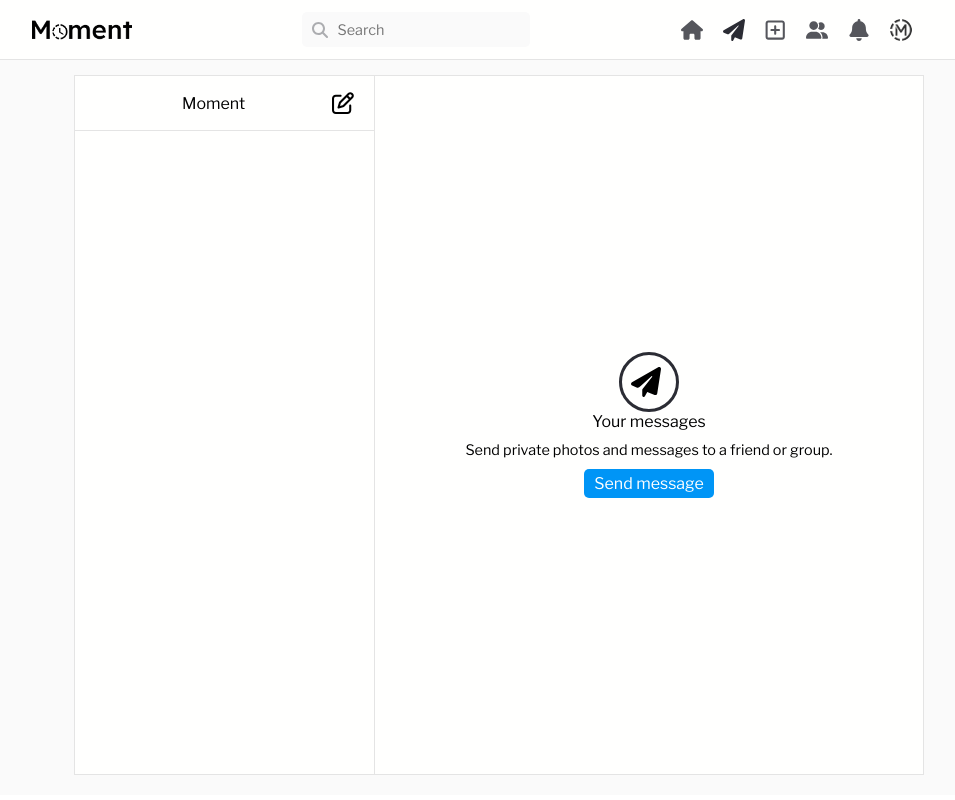
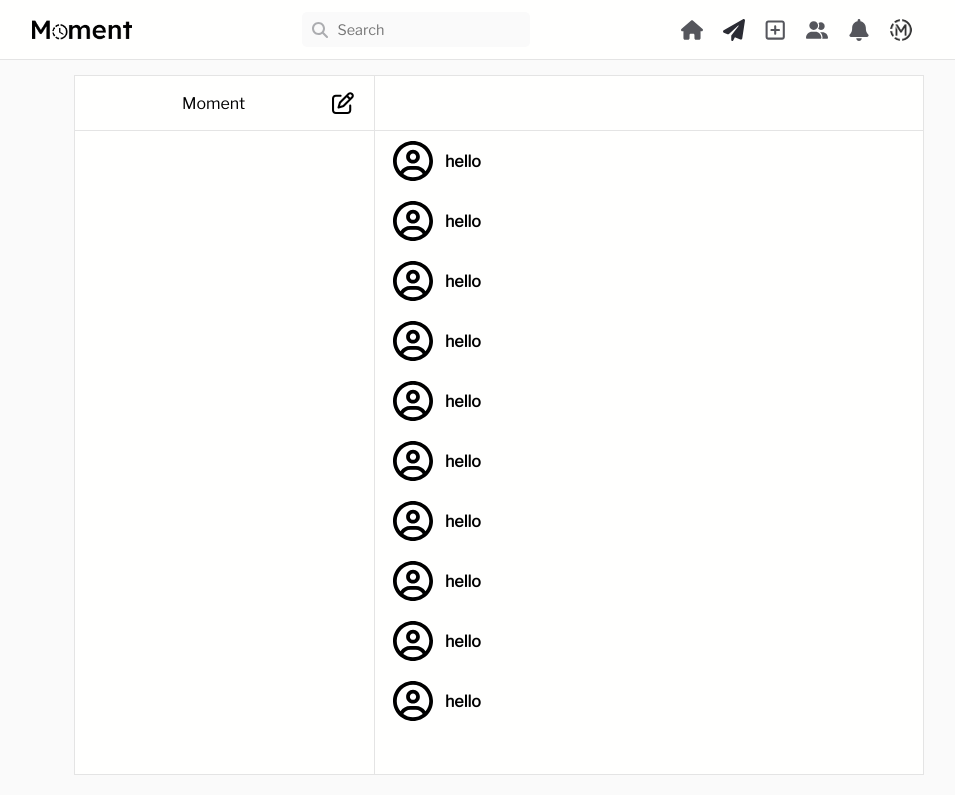
Before and after one commit to NRK-group/Moment, a React (Vite) app in the folder frontend/: page /messages in a window 1280 px wide. Shown: the whole page, without its empty margins (141-1096 px from the left). Built offline with nearby package versions, Linux system fonts and the light colour scheme.

Commit message:
add layout for the message container

```diff
--- a/frontend/src/features/Chat/Chat.css
+++ b/frontend/src/features/Chat/Chat.css
@@ -63,17 +63,7 @@
     padding-right: 5px;
     border: 3px solid var(--border-color);
 }
-.sendMessageBoxContainer {
-    display: flex;
-    flex-direction: column;
-    align-items: center;
-    text-align: center;
-}
-.sendMessageBoxContainer :nth-child(3) {
-    font-size: var(--tertiary-font-size);
-    color: var(--sedheading-color);
-    margin: 10px 0;
-}
+
 @media only screen and (min-width: 601px) {
     .chatBox {
         border: 1px solid var(--terheading-color);
--- a/frontend/src/features/Chat/Chat.jsx
+++ b/frontend/src/features/Chat/Chat.jsx
@@ -1,8 +1,9 @@
 import './Chat.css';
 import Body from '../../components/Body/Body';
 import Card from '../../components/card/Card';
-import SendMessageBox from './components/SendMessageBox';
+import SendMessageBox from '../Messages/components/SendMessageBox';
 import { ChatUsersContainer } from './components/chatUsersContainer';
+import { Messages } from '../Messages/Messages';
 const Chat = ({ bodyStyleName, cardStyleName }) => {
     let users = [];
     let currentUserName = 'Moment';
@@ -39,9 +40,7 @@ const Chat = ({ bodyStyleName, cardStyleName }) => {
                                 users={users}
                                 currentUserName={currentUserName}
                             />
-                            <div className='sendMessageContainer'>
-                                <SendMessageBox />
-                            </div>
+                            <Messages />
                         </div>
                     </div>
                 )}
--- /dev/null
+++ b/frontend/src/features/Messages/Messages.css
@@ -0,0 +1,33 @@
+.sendMessageBoxContainer {
+    display: flex;
+    flex-direction: column;
+    align-items: center;
+    text-align: center;
+}
+.sendMessageBoxContainer :nth-child(3) {
+    font-size: var(--tertiary-font-size);
+    color: var(--sedheading-color);
+    margin: 10px 0;
+}
+.chatMessageContainerHeader {
+    height: var(--mobile-nav-height);
+    border-bottom: 1px solid var(--terheading-color);
+    padding: 0 20px;
+    width: 100%;
+}
+.messagesContainer {
+    width: 100%;
+    height: 100%;
+    max-width: 600px;
+}
+.chatMessageContainer {
+    display: flex;
+    flex-direction: column;
+    overflow-y: scroll;
+    height: calc(100% - var(--mobile-nav-height) - 50px);
+    width: 100%;
+}
+.messageInputContainer {
+    height: 50px;
+    width: 100%;
+}
--- /dev/null
+++ b/frontend/src/features/Messages/Messages.jsx
@@ -0,0 +1,35 @@
+import './Messages.css';
+import SendMessageBox from './components/SendMessageBox';
+import MiniUserCard from '../../components/MiniUserCard/MiniUserCard';
+export const Messages = () => {
+    return (
+        <div className='messagesContainer'>
+            {/* <div className='sendMessageContainer'>
+                <SendMessageBox />
+            </div> */}
+
+            <div className='chatMessageContainerHeader'>
+                <div className='chatMessageContainerHeaderContent'></div>
+            </div>
+            <div className='chatMessageContainer'>
+                <MiniUserCard name='hello' />
+                <MiniUserCard name='hello' />
+                <MiniUserCard name='hello' />
+                <MiniUserCard name='hello' />
+                <MiniUserCard name='hello' />
+                <MiniUserCard name='hello' />
+                <MiniUserCard name='hello' />
+                <MiniUserCard name='hello' />
+                <MiniUserCard name='hello' />
+                <MiniUserCard name='hello' />
+                <MiniUserCard name='hello' />
+                <MiniUserCard name='hello' />
+                <MiniUserCard name='hello' />
+                <MiniUserCard name='hello' />
+                <MiniUserCard name='hello' />
+                <MiniUserCard name='hello' />
+            </div>
+            <div className='messageInputContainer'></div>
+        </div>
+    );
+};
```
Also changed, not shown: frontend/src/features/Messages/components/SendMessageBox.jsx (renamed from frontend/src/features/Chat/components/SendMessageBox.jsx).
